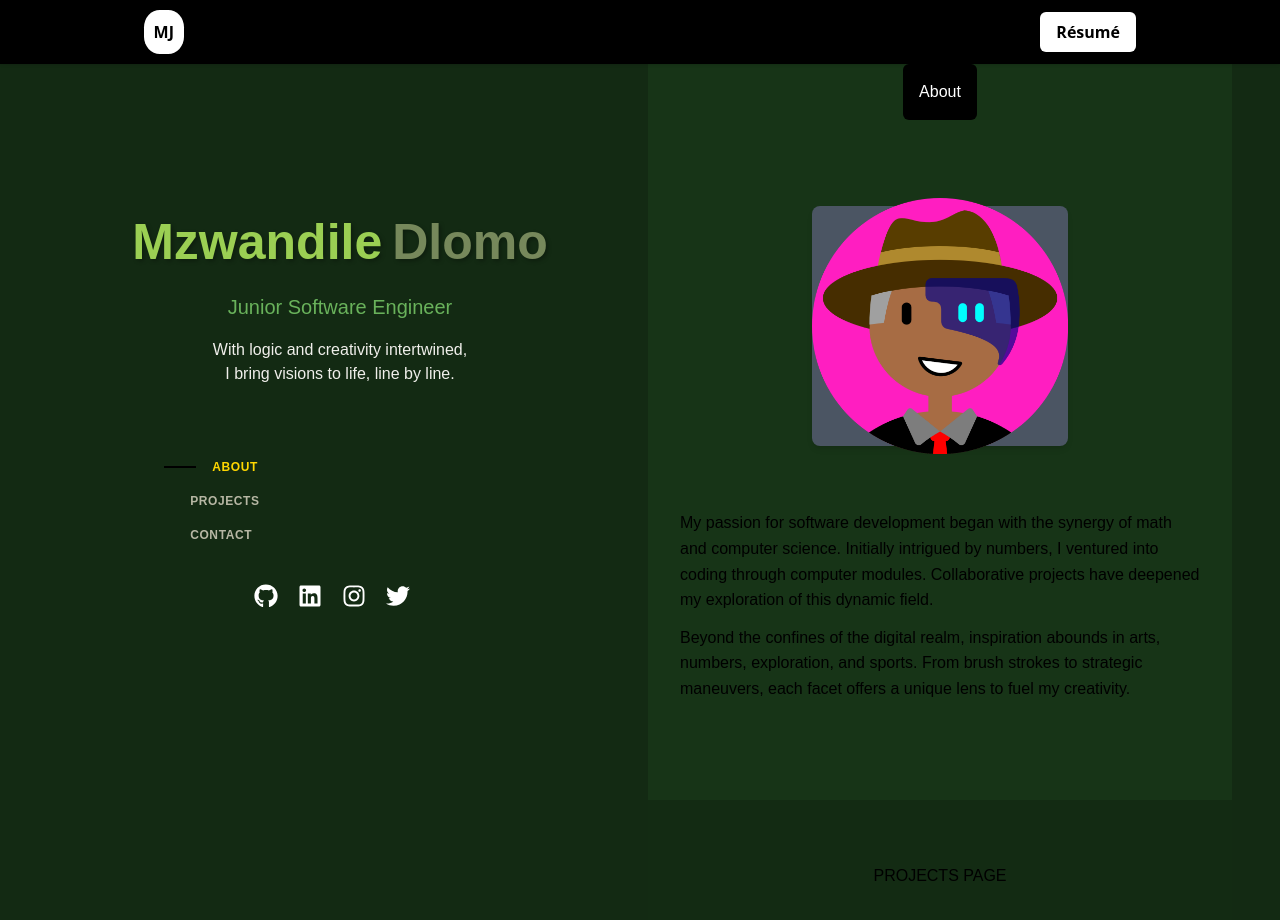
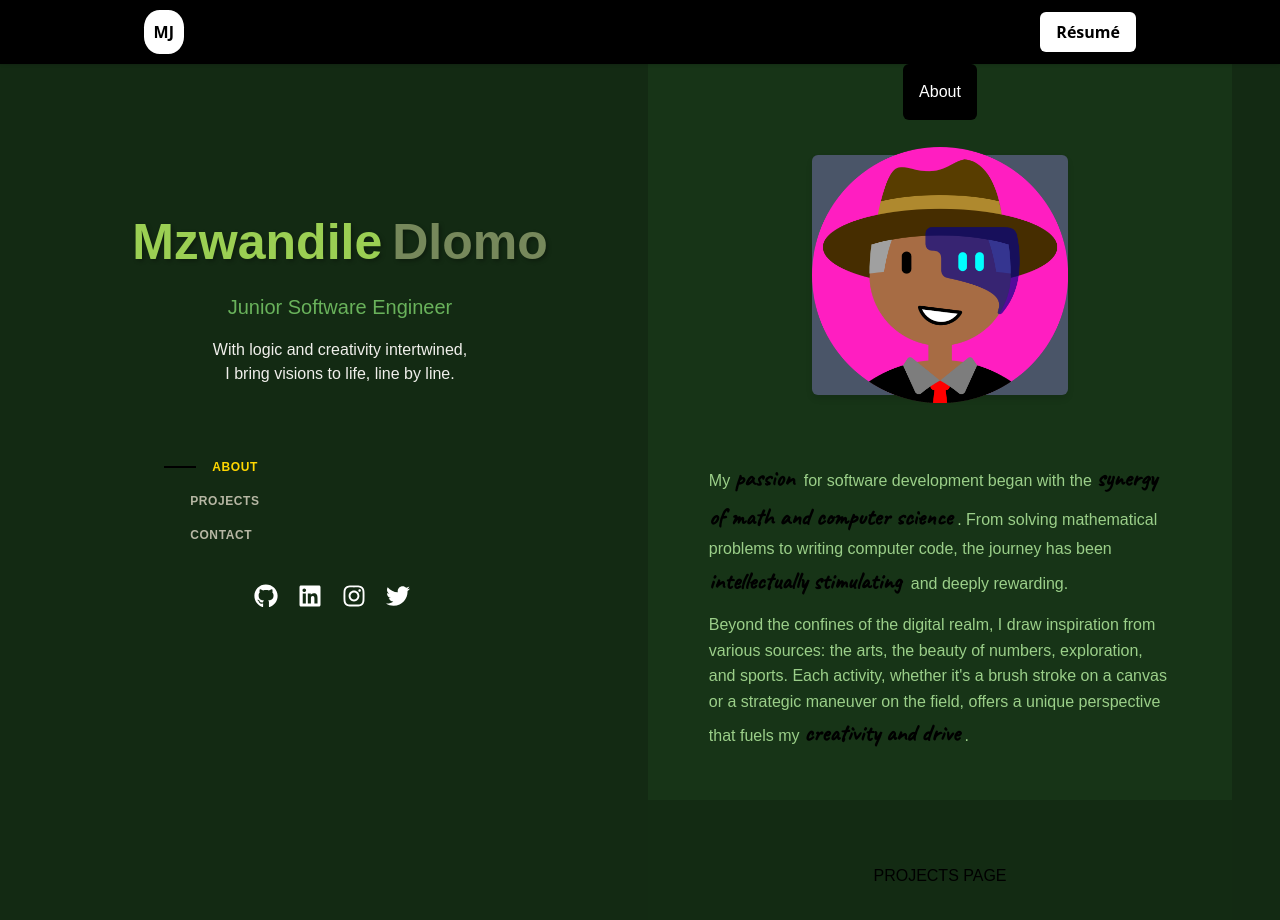
Before and after one commit to Mzwandile-Dlomo/portfolio, a React (Create React App) app: page / in a window 1280 px wide. Shown: the top 920 px of the page. Built offline with nearby package versions, Linux system fonts and the light colour scheme.

Commit message:
About page upadated

```diff
--- a/package.json
+++ b/package.json
@@ -3,6 +3,7 @@
   "version": "0.1.0",
   "private": true,
   "dependencies": {
+    "@fontsource/caveat": "^5.0.18",
     "@fontsource/poppins": "^5.0.14",
     "@fontsource/roboto": "^5.0.13",
     "@testing-library/jest-dom": "^5.14.1",
--- a/src/components/sections/About.js
+++ b/src/components/sections/About.js
@@ -1,10 +1,11 @@
-import { useState } from 'react';
 import styled from 'styled-components';
 import avatar from '../../assets/avatar.png';
 
+// Import custom font
+import '@fontsource/caveat';
 
 const Wrapper = styled.div`
-  border-radius: 0.375rem; /* Equivalent to rounded-md in Tailwind CSS */
+  border-radius: 0.375rem;
   width: 100%;
   height: 100%;
   display: flex;
@@ -19,6 +20,8 @@ const MainContainer = styled.div`
   align-items: center;
   height: 100%;
   overflow: hidden;
+  padding: 1.8rem;
+  color: #9BCF89;
 `;
 
 const Paragraph = styled.p`
@@ -30,8 +33,101 @@ const Paragraph = styled.p`
   margin-bottom: 12px;
 `;
 
+const Emphasis = styled.span`
+  font-family: 'Caveat', cursive;
+  font-size: 24px;
+  font-weight: bold;
+  color: black;
+  padding-right: 5px;
+`;
+
+const CardContainer = styled.div`
+  width: 16rem;
+  height: 15rem;
+  perspective: 1000px;
+  margin-bottom: 4rem;
+  position: relative;
+  display: flex;
+  align-items: center;
+  justify-content: center;
+
+  &:hover .front {
+    transform: rotateY(180deg);
+  }
+
+  &:hover .back {
+    transform: rotateY(0deg);
+  }
+`;
+
+const AboutCard = styled.div`
+  width: 100%;
+  height: 100%;
+  position: absolute;
+  display: flex;
+  flex-direction: column;
+  align-items: center;
+  justify-content: center;
+  backface-visibility: hidden;
+  border-radius: 0.375rem;
+  box-shadow: 0 4px 6px rgba(0, 0, 0, 0.1);
+  transition: transform 0.6s;
+`;
+
+const FrontCard = styled(AboutCard)`
+  background-color: #4A5568;
+  transform: rotateY(0deg);
+`;
+
+const BackCard = styled(AboutCard)`
+  background-color: #2D3748;
+  transform: rotateY(-180deg);
+`;
+
+const SkillsContainer = styled.div`
+  background-color: #2D3748;
+  border-radius: 0.375rem;
+  box-shadow: 0 4px 6px rgba(0, 0, 0, 0.1);
+  padding: 1rem;
+  text-align: center;
+
+  h2 {
+    font-size: 1.5rem;
+    font-weight: 600;
+    color: white;
+    margin-bottom: 1rem;
+  }
+
+  .skills-list {
+    display: grid;
+    grid-template-columns: 1fr;
+    gap: 1rem;
+  }
+
+  .skill {
+    display: flex;
+    align-items: center;
+    justify-content: space-between;
+    color: white;
+  }
+
+  .skill-bar {
+    height: 1rem;
+    background-color: #4A5568;
+    border-radius: 0.375rem;
+    flex-grow: 1;
+    margin: 0 0.5rem;
+    position: relative;
+  }
+
+  .skill-fill {
+    height: 100%;
+    background-color: #48BB78;
+    border-radius: 0.375rem;
+  }
+`;
+
 const About = () => {
-
   const skills = [
     { name: 'C#', strength: 4 },
     { name: 'Java', strength: 4 },
@@ -41,53 +137,39 @@ const About = () => {
 
   const maxStrength = Math.max(...skills.map((skill) => skill.strength));
 
-  const [isFlipped, setIsFlipped] = useState(false);
-  const handleCardClick = () => {
-    setIsFlipped((prevState) => !prevState);
-  };
-
-
   return (
     <Wrapper>
         <div className="bg-black p-4 rounded-md">
             <h1 className="text-white">About</h1>
         </div>
         <MainContainer>
-            <div className="card-container mb-16 relative w-64 h-60 flex items-center perspective"
-                onClick={handleCardClick}
-            >
-            <div
-                className={`about-card front absolute w-full h-full flex flex-col items-center justify-center bg-gray-600 rounded-lg shadow-md transition-transform transform-gpu ${
-                isFlipped ? 'rotate-y-180' : ''
-                }`}>
+            <CardContainer>
+                <FrontCard className="front">
                     <img src={avatar} alt='icon'/>
-            </div>
-            <div
-                className={`about-card back absolute w-full h-full flex flex-col items-center justify-center bg-gray-800 rounded-lg shadow-md transition-transform transform-gpu rotate-y-180 ${
-                isFlipped ? 'rotate-y-0 opacity-100' : 'opacity-0'
-                }`}>
-                <div className="bg-gray-800 rounded-lg shadow-md p-4">
-                <h2 className="text-2xl font-semibold text-white mb-4">Skills</h2>
-                <div className="grid grid-cols-1 gap-4">
+                </FrontCard>
+                <BackCard className="back">
+                    <SkillsContainer>
+                        <h2>Skills</h2>
+                        <div className="skills-list">
                             {skills.map((skill, index) => (
-                    <div key={index} className="flex items-center">
-                        <span className="text-white font-semibold w-20">{skill.name}</span>
-                        <div className="h-4 bg-gray-700 rounded-full flex-grow relative">
-                        <div className="h-4 bg-green-500 rounded-full"
+                            <div key={index} className="skill">
+                                <span>{skill.name}</span>
+                                <div className="skill-bar">
+                                <div className="skill-fill"
                                     style={{ width: `${(skill.strength / maxStrength) * 100}%` }}/>
                                 </div>
-                        <span className="text-white font-semibold ml-2">{skill.strength}</span>
+                                <span>{skill.strength}</span>
                             </div>
                             ))}
                         </div>
-                </div>
-            </div>
-            </div>
+                    </SkillsContainer>
+                </BackCard>
+            </CardContainer>
             <Paragraph>
-                My passion for software development began with the synergy of math and computer science. Initially intrigued by numbers, I ventured into coding through computer modules. Collaborative projects have deepened my exploration of this dynamic field.
+              My <Emphasis>passion</Emphasis> for software development began with the <Emphasis>synergy of math and computer science</Emphasis>. From solving mathematical problems to writing computer code, the journey has been <Emphasis>intellectually stimulating</Emphasis> and deeply rewarding.
             </Paragraph>
             <Paragraph>
-                Beyond the confines of the digital realm, inspiration abounds in arts, numbers, exploration, and sports. From brush strokes to strategic maneuvers, each facet offers a unique lens to fuel my creativity.
+            Beyond the confines of the digital realm, I draw inspiration from various sources: the arts, the beauty of numbers, exploration, and sports. Each activity, whether it's a brush stroke on a canvas or a strategic maneuver on the field, offers a unique perspective that fuels my <Emphasis>creativity and drive</Emphasis>.
             </Paragraph>
         </MainContainer>
     </Wrapper>
--- a/src/components/sections/Landing.js
+++ b/src/components/sections/Landing.js
@@ -4,7 +4,7 @@ import { FaGithub, FaLinkedin, FaInstagram, FaTwitter } from 'react-icons/fa';
 import { createGlobalStyle } from 'styled-components';
 import { Link } from 'react-router-dom';
 
-const GlobalStyle = createGlobalStyle`
+createGlobalStyle`
 /* Importing Montserrat font */
   @import url('https://fonts.googleapis.com/css2?family=Montserrat:wght@400;700&display=swap');
 
```
Also changed, not shown: 1 other file (tests, documents, lock files or other folders). Lines whose indentation alone changed are shown as unchanged.
